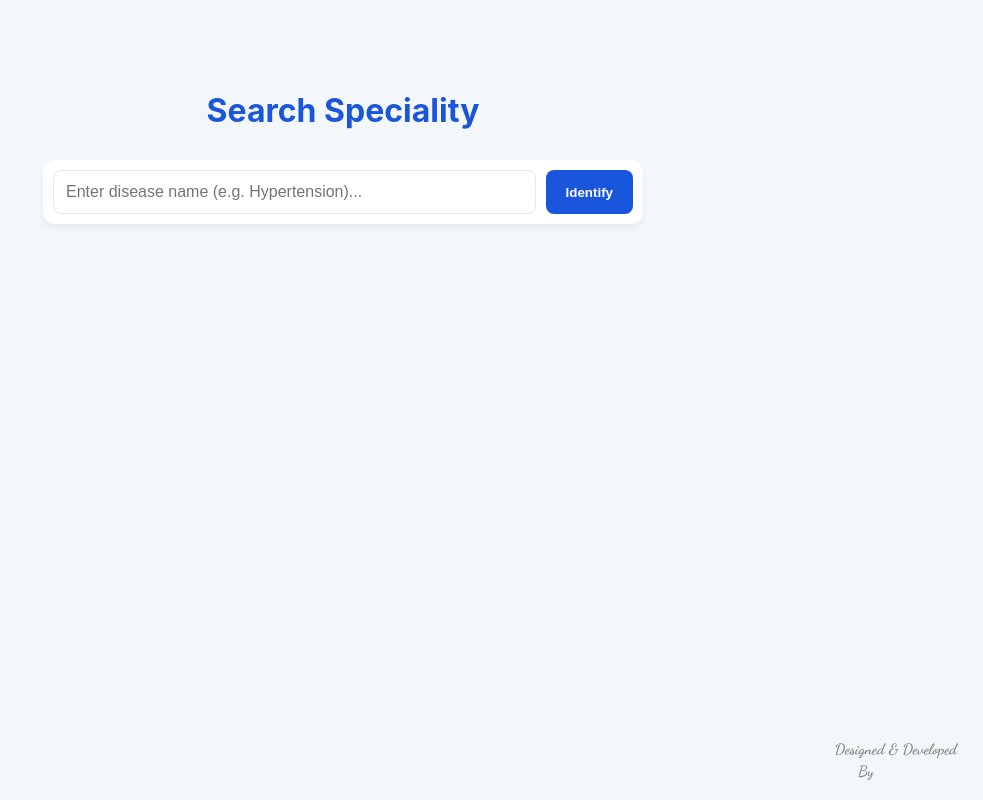
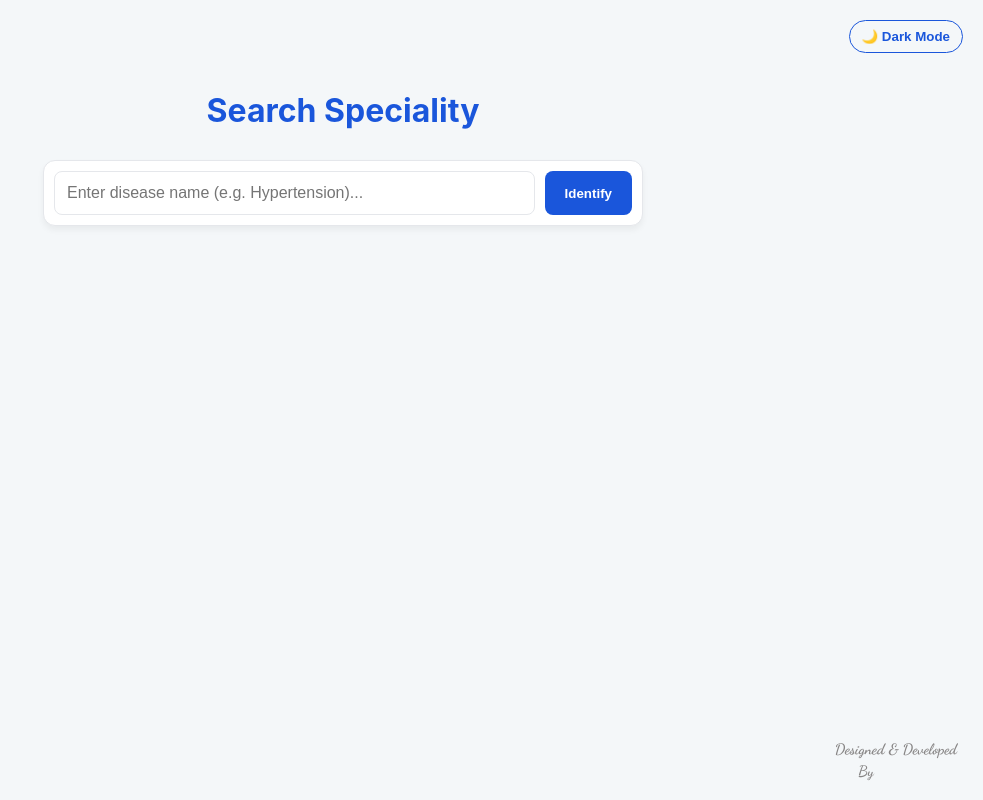
Before and after one commit to salman-repo-mern/mrrecodsAi, a React (Create React App) app: page / in a window 1280 px wide. Shown: the whole page, without its empty margins (297-1280 px from the left). Built offline with nearby package versions, Linux system fonts and the light colour scheme.

Commit message:
Added dark mode

```diff
--- a/src/App.css
+++ b/src/App.css
@@ -156,3 +156,78 @@ body {
   font-size: 20px;
   text-align: center;
 }
+
+/* 1. Define Theme Variables */
+:root {
+  --bg-color: #f4f7f9;
+  --text-color: #333;
+  --card-bg: #ffffff;
+  --input-border: #e5e7eb;
+  --header-color: #1a56db;
+  --subtext-color: #6b7280;
+  --shadow: 0 4px 6px rgba(0, 0, 0, 0.05);
+  --accent-color: #01ff05;
+}
+
+[data-theme='dark'] {
+  --bg-color: #121212;
+  --text-color: #f5f5f5;
+  --card-bg: #1c1c1c;
+  --input-border: #342d2d;
+  --header-color: #00ffff;
+  --subtext-color: #f7ff0b;
+  --shadow: 0 4px 12px rgba(0, 0, 0, 0.5);
+}
+
+body {
+  margin: 0;
+  font-family: 'Inter', sans-serif;
+  background-color: var(--bg-color);
+  color: var(--text-color);
+  transition: all 0.3s ease;
+}
+
+.header h1 {
+  color: var(--header-color);
+  margin-bottom: 5px;
+}
+
+.header p {
+  color: var(--subtext-color);
+}
+
+.search-box {
+  background: var(--card-bg);
+  border: 1px solid var(--input-border);
+  box-shadow: var(--shadow);
+}
+
+.search-box input {
+  background: var(--card-bg);
+  color: var(--text-color);
+  border: 1px solid var(--input-border);
+}
+
+.result-card {
+  background: var(--card-bg);
+  box-shadow: var(--shadow);
+}
+
+.theme-toggle {
+  position: absolute;
+  top: 20px;
+  right: 20px;
+  background: none;
+  border: 1px solid var(--header-color);
+  color: var(--header-color);
+  padding: 8px 12px;
+  border-radius: 20px;
+  cursor: pointer;
+  font-weight: 600;
+  transition: 0.3s;
+}
+
+.theme-toggle:hover {
+  background: var(--header-color);
+  color: var(--bg-color);
+}
--- a/src/App.js
+++ b/src/App.js
@@ -1,5 +1,5 @@
-import React, { useState } from 'react';
-import './App.css'; // Importing the separate CSS file
+import React, { useState, useEffect } from 'react';
+import './App.css';
 import { Oval } from "react-loader-spinner";
 
 function App() {
@@ -8,13 +8,20 @@ function App() {
   const [loading, setLoading] = useState(false);
   const [error, setError] = useState(null);
 
+  // Dark Mode State
+  const [isDarkMode, setIsDarkMode] = useState(false);
+
+  // Toggle Theme Effect
+  useEffect(() => {
+    document.documentElement.setAttribute('data-theme', isDarkMode ? 'dark' : 'light');
+  }, [isDarkMode]);
+
   const handleSearch = async (e) => {
     e.preventDefault();
     if (!query.trim()) return;
     setLoading(true);
     setError(null);
     setResult(null);
-
 
     try {
       const response = await fetch('https://mrrecodsai-backend-1.onrender.com/api/classify-disease', {
@@ -24,7 +31,6 @@ function App() {
       });
 
       if (!response.ok) throw new Error('Server not responding');
-
       const data = await response.json();
       setResult(data);
     } catch (err) {
@@ -36,9 +42,15 @@ function App() {
 
   return (
     <div className="container">
+      {/* Theme Toggle Button */}
+      <button className="theme-toggle" onClick={() => setIsDarkMode(!isDarkMode)}>
+        {isDarkMode ? '☀️ Light Mode' : '🌙 Dark Mode'}
+      </button>
+
       <header className="header">
         <h1>Search Speciality</h1>
       </header>
+
       <form className="search-box" onSubmit={handleSearch}>
         <input
           type="text"
@@ -58,10 +70,9 @@ function App() {
           <Oval
             height={90}
             width={90}
-            color="#f4f4f4"
+            color={isDarkMode ? "#00ffff" : "#f4f4f4"}
             secondaryColor="#01ff05"
             strokeWidth={2}
-            strokeWidthSecondary={2}
           />
         </div>
       ) : (
@@ -79,6 +90,7 @@ function App() {
           </div>
         )
       )}
+
       <div className="credit">
         Designed & Developed <br /> By <span>Salman</span>
       </div>
```
